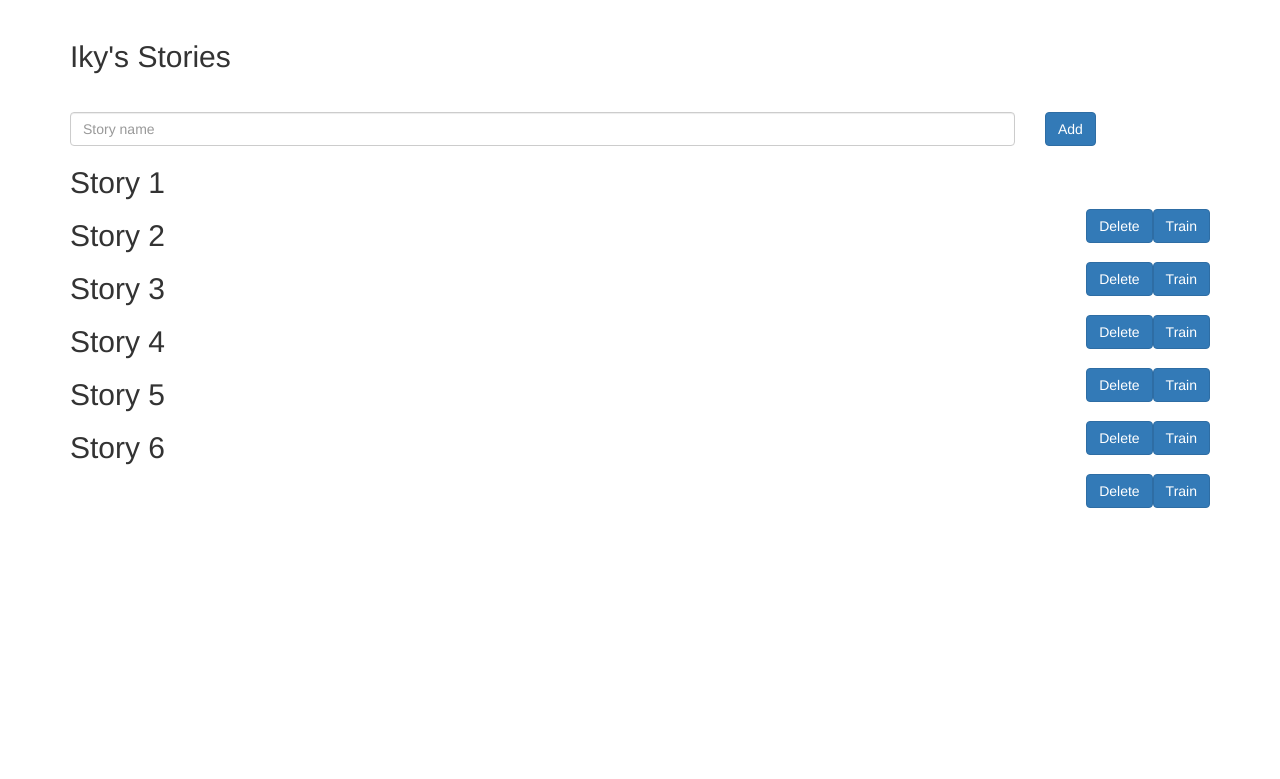
After one commit to topdev0528/ai-chatbot-sample, a Flask app: template iky_server/templates/stories.html in a window 1280 px wide. The commit adds this page. Shown: the top 779 px of the page. Run offline with Flask 2, Linux system fonts and the light colour scheme; the template is opened without the code that fills it, so the values that code supplies are empty; some libraries are stand-ins or nearby versions.

Commit message:
finished sequence labeling. Started working on multiple stories

```diff
--- a/iky_server/main.py
+++ b/iky_server/main.py
@@ -7,6 +7,11 @@ import os
 @app.route('/')
 def home():
     return render_template('index.html')
+
+# Create Stories
+@app.route('/stories')
+def stories():
+    return render_template('stories.html')
 
 # Training UI
 @app.route('/train')
--- /dev/null
+++ b/iky_server/static/js/stories.js
@@ -0,0 +1,14 @@
+$(document).ready(function() {
+
+	var NS = {};
+
+	$("#new_story").click(function() {
+		$.post("/insert_story", {
+				labeled_info: JSON.stringify(NS.tagged_data)
+			},
+			function(data) {
+				alert(data);
+			});
+		$('#new_story').value ="";
+	});
+});
--- a/iky_server/templates/index.html
+++ b/iky_server/templates/index.html
@@ -4,7 +4,7 @@
 	<link rel="stylesheet" type="text/css" href="static/css/style.css">
 	<script src="static/js/jquery.min.js"></script>
 	<script src="static/js/bootstrap.min.js"></script>
-	<script src="static/js/script.js"></script>
+	<script src="static/js/index.js"></script>
 </head>
 <body>
 	<div class="container">
--- /dev/null
+++ b/iky_server/templates/stories.html
@@ -0,0 +1,56 @@
+<html>
+<head>
+	<link rel="stylesheet" type="text/css" href="static/css/bootstrap.min.css">
+	<link rel="stylesheet" type="text/css" href="static/css/style.css">
+	<script src="static/js/jquery.min.js"></script>
+	<script src="static/js/bootstrap.min.js"></script>
+	<script src="static/js/stories.js"></script>
+</head>
+<body>
+	<div class="container">
+		<div class="page-header">
+			<h2>Iky's Stories</h2>
+		</div>
+		<div class="form-group row new_story">
+		    <div class="col-sm-10">
+		      <input type="text" class="form-control" id="s_name" placeholder="Story name">
+		    </div>
+		    <div class="col-sm-2">
+		      <button type="button" class="btn btn-primary" id="new_story" >Add</button>
+		    </div>
+		</div>
+		<div class="stories">
+			<div class="story" >
+				<h2 class="">Story 1 </h2>
+				<button type="button" class="btn btn-primary pull-right" id="btn_clear" >Train</button>
+				<button type="button" class="btn btn-primary pull-right" id="btn_clear" >Delete</button>
+			</div>
+			<div class="story" >
+				<h2 class="">Story 2 </h2>
+				<button type="button" class="btn btn-primary pull-right" id="btn_clear" >Train</button>
+				<button type="button" class="btn btn-primary pull-right" id="btn_clear" >Delete</button>
+			</div>
+			<div class="story" >
+				<h2 class="">Story 3 </h2>
+				<button type="button" class="btn btn-primary pull-right" id="btn_clear" >Train</button>
+				<button type="button" class="btn btn-primary pull-right" id="btn_clear" >Delete</button>
+			</div>
+			<div class="story" >
+				<h2 class="">Story 4 </h2>
+				<button type="button" class="btn btn-primary pull-right" id="btn_clear" >Train</button>
+				<button type="button" class="btn btn-primary pull-right" id="btn_clear" >Delete</button>
+			</div>
+			<div class="story" >
+				<h2 class="">Story 5</h2>
+				<button type="button" class="btn btn-primary pull-right" id="btn_clear" >Train</button>
+				<button type="button" class="btn btn-primary pull-right" id="btn_clear" >Delete</button>
+			</div>
+			<div class="story" >
+				<h2 class="">Story 6 </h2>
+				<button type="button" class="btn btn-primary pull-right" id="btn_clear" >Train</button>
+				<button type="button" class="btn btn-primary pull-right" id="btn_clear" >Delete</button>
+			</div>
+		</div>
+	</div>
+</body>
+</html>
--- a/iky_server/templates/train.html
+++ b/iky_server/templates/train.html
@@ -4,7 +4,7 @@
 	<link rel="stylesheet" type="text/css" href="static/css/style.css">
 	<script src="static/js/jquery.min.js"></script>
 	<script src="static/js/bootstrap.min.js"></script>
-	<script src="static/js/script.js"></script>
+	<script src="static/js/train.js"></script>
 </head>
 <body>
 	<div class="container">
@@ -23,6 +23,9 @@
 				<input class="form-control" id="token_label" type="text">
 			</div>
 			<div class="col">
+				<button type="button" class="btn btn-primary pull-right" id="btn_clear">Clear</button>
+			</div>
+			<div class="col">
 				<button type="button" class="btn btn-primary pull-right" id="btn_add_test">Add to Test Set</button>
 			</div>
 		</div>
```
Also changed, not shown: iky_server/static/js/index.js (added, +41 -0 lines), iky_server/static/js/train.js (renamed from iky_server/static/js/script.js, +3 -37 lines), iky_server/train.py (+24 -35 lines), iky_server/try.py (+30 -11 lines), 5 other files.
